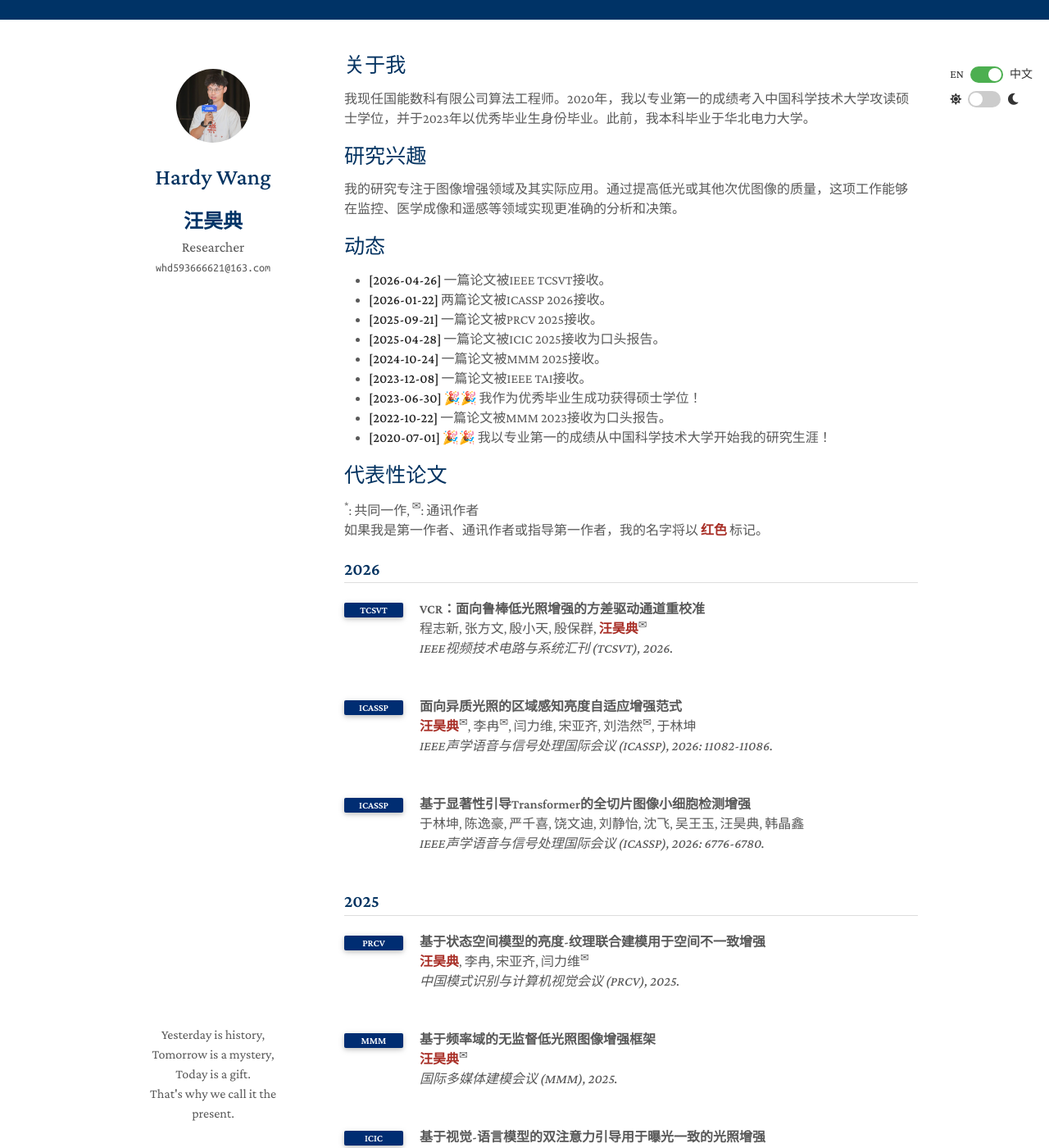
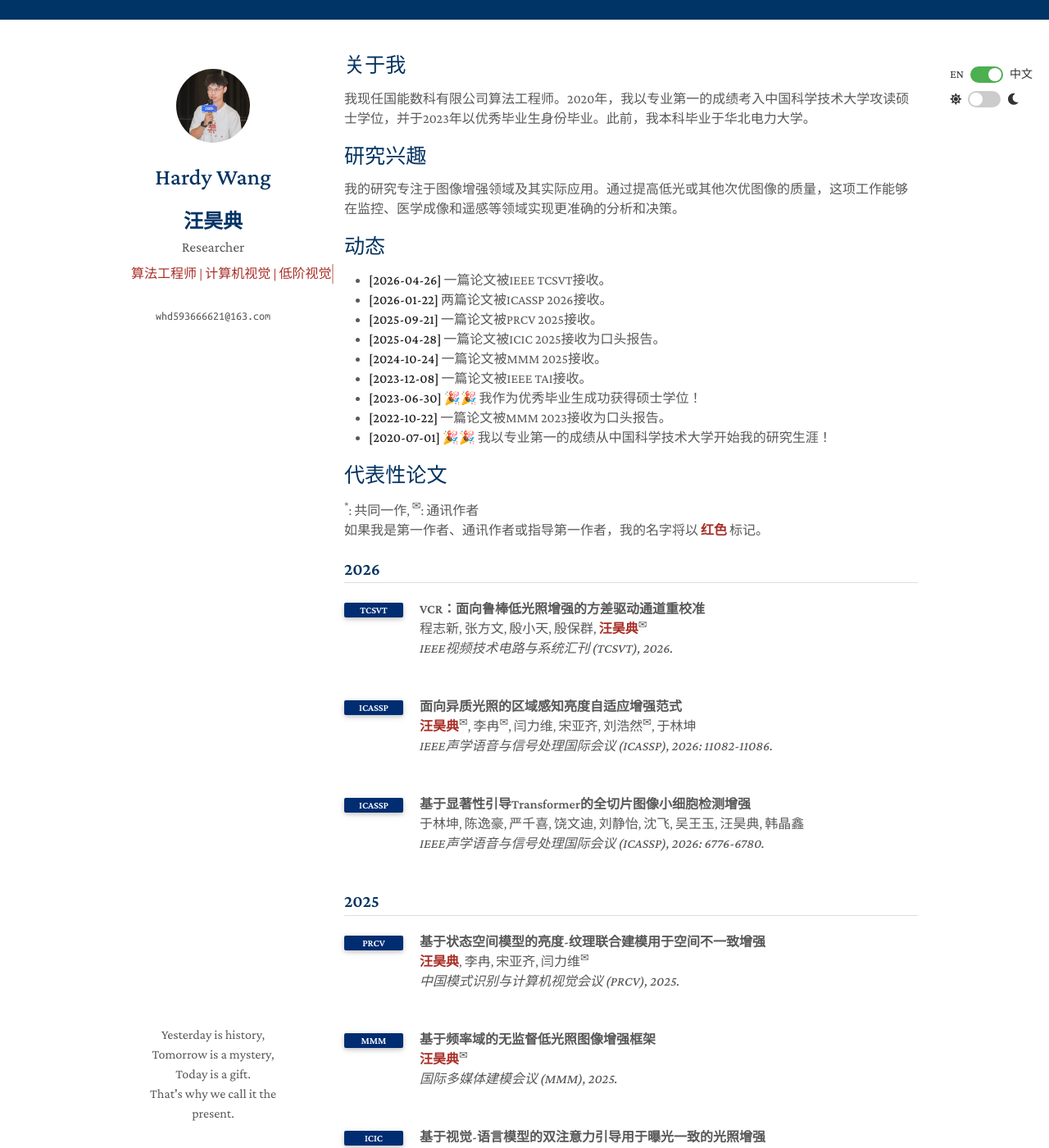
Before and after one commit to 7407810/hardywang.github.io, a Jekyll site: the page built from index.zh.md, in a window 1280 px wide and 1400 px high. Shown: the whole window at 82% size. Built offline with Jekyll 4.4.1, drawn with Linux system fonts in a browser that asks for light colours; nearby versions of some CDN libraries; a style sheet for code colours, icons or effects is not loaded; our own code applies the rules of GitHub Pages for plain Markdown files.

Commit message:
Add files via upload

```diff
--- a/_layouts/homepage.html
+++ b/_layouts/homepage.html
@@ -190,6 +191,66 @@
       opacity: 0;
       visibility: hidden;
     }
+
+    /* Scroll Progress Bar */
+    #scroll-progress {
+      position: fixed;
+      top: 0;
+      left: 0;
+      height: 3px;
+      width: 0%;
+      background: linear-gradient(90deg, #a82e26, #c83e36);
+      z-index: 9999;
+      transition: width 0.1s ease;
+    }
+
+    body.dark-mode #scroll-progress {
+      background: linear-gradient(90deg, #FFA04D, #FFB06D);
+    }
+
+    /* Typewriter Effect */
+    .typewriter {
+      font-size: 16px;
+      color: #a82e26;
+      border-right: 2px solid #a82e26;
+      white-space: nowrap;
+      overflow: hidden;
+      animation: blink 0.8s infinite;
+      margin-top: 8px;
+      display: inline-block;
+    }
+
+    body.dark-mode .typewriter {
+      color: #FFA04D;
+      border-color: #FFA04D;
+    }
+
+    @keyframes blink {
+      50% {
+        border-color: transparent;
+      }
+    }
+
+    /* Reveal Animation */
+    .reveal {
+      opacity: 0;
+      transform: translateY(30px);
+      transition: all 0.8s ease;
+    }
+
+    .reveal.active {
+      opacity: 1;
+      transform: translateY(0);
+    }
+
+    /* Project Card Hover Effect */
+    .pub-row {
+      transition: transform 0.25s ease, box-shadow 0.25s ease;
+    }
+
+    .pub-row:hover {
+      transform: translateY(-5px) rotateX(2deg) rotateY(-2deg);
+    }
   </style>
   </head>
   <body>
@@ -203,6 +264,9 @@
         </div>
       </div>
     </div>
+
+    <!-- Scroll Progress Bar -->
+    <div id="scroll-progress"></div>
 
     <lightonly>
       <div id="headcolor">
@@ -419,6 +483,7 @@
         {% if site.position %}
         <position style="font-size:1.10rem;">{{ site.position }}</position>
         <br>
+        <p class="typewriter" id="typewriter"></p>
         {% endif %}
         {% if site.affiliation %}
         <a href="{{ site.affiliation_link }}" rel="noopener"><autocolor>{{ site.affiliation }}</autocolor></a>
@@ -497,15 +562,77 @@
       </footer>
     </div>
     <script>
+      // Loader - only show on first visit
       window.addEventListener("DOMContentLoaded", function () {
         const loader = document.getElementById("loader");
-        const content = document.querySelector(".wrapper");
+        const isLanguageSwitch = sessionStorage.getItem('languageSwitch') === 'true';
 
-        // Hide loader after page is ready
-        setTimeout(() => {
-          loader.classList.add("hide");
-        }, 2500);
+        if (isLanguageSwitch) {
+          // Skip loader for language switch
+          loader.style.display = 'none';
+          sessionStorage.removeItem('languageSwitch');
+        } else {
+          // Show loader for first visit
+          setTimeout(() => {
+            loader.classList.add("hide");
+          }, 2500);
+        }
       });
+
+      // Scroll Progress Bar
+      window.addEventListener("scroll", () => {
+        const scrollTop = window.scrollY;
+        const docHeight = document.documentElement.scrollHeight - window.innerHeight;
+        const progress = (scrollTop / docHeight) * 100;
+        document.getElementById("scroll-progress").style.width = progress + "%";
+      });
+
+      // Typewriter Effect
+      function startTypewriter() {
+        const isChinese = window.location.pathname.includes('index.zh.html');
+        const text = isChinese
+          ? "算法工程师 | 计算机视觉 | 低阶视觉"
+          : "Algorithm Engineer | Computer Vision | Low-level Vision";
+        const el = document.getElementById("typewriter");
+        if (!el) return;
+
+        let i = 0;
+        el.textContent = '';
+
+        function type() {
+          if (i < text.length) {
+            el.textContent += text.charAt(i);
+            i++;
+            setTimeout(type, 60);
+          }
+        }
+
+        // Start after loader is hidden
+        setTimeout(type, 2600);
+      }
+
+      // Reveal Animation
+      function revealOnScroll() {
+        const reveals = document.querySelectorAll("section, .bibliography, h3");
+        const windowHeight = window.innerHeight;
+
+        reveals.forEach((item, index) => {
+          const elementTop = item.getBoundingClientRect().top;
+          if (elementTop < windowHeight - 100) {
+            setTimeout(() => {
+              item.classList.add("active");
+            }, index * 100);
+          }
+        });
+      }
+
+      // Initialize
+      window.addEventListener("DOMContentLoaded", function() {
+        startTypewriter();
+        revealOnScroll();
+      });
+
+      window.addEventListener("scroll", revealOnScroll);
     </script>
     <script src="{{ "/assets/js/scale.fix.js" | relative_url }}"></script>
     {% if site.google_analytics %}
```
Also changed, not shown: other parts of _layouts/homepage.html (+1 -0 lines).
